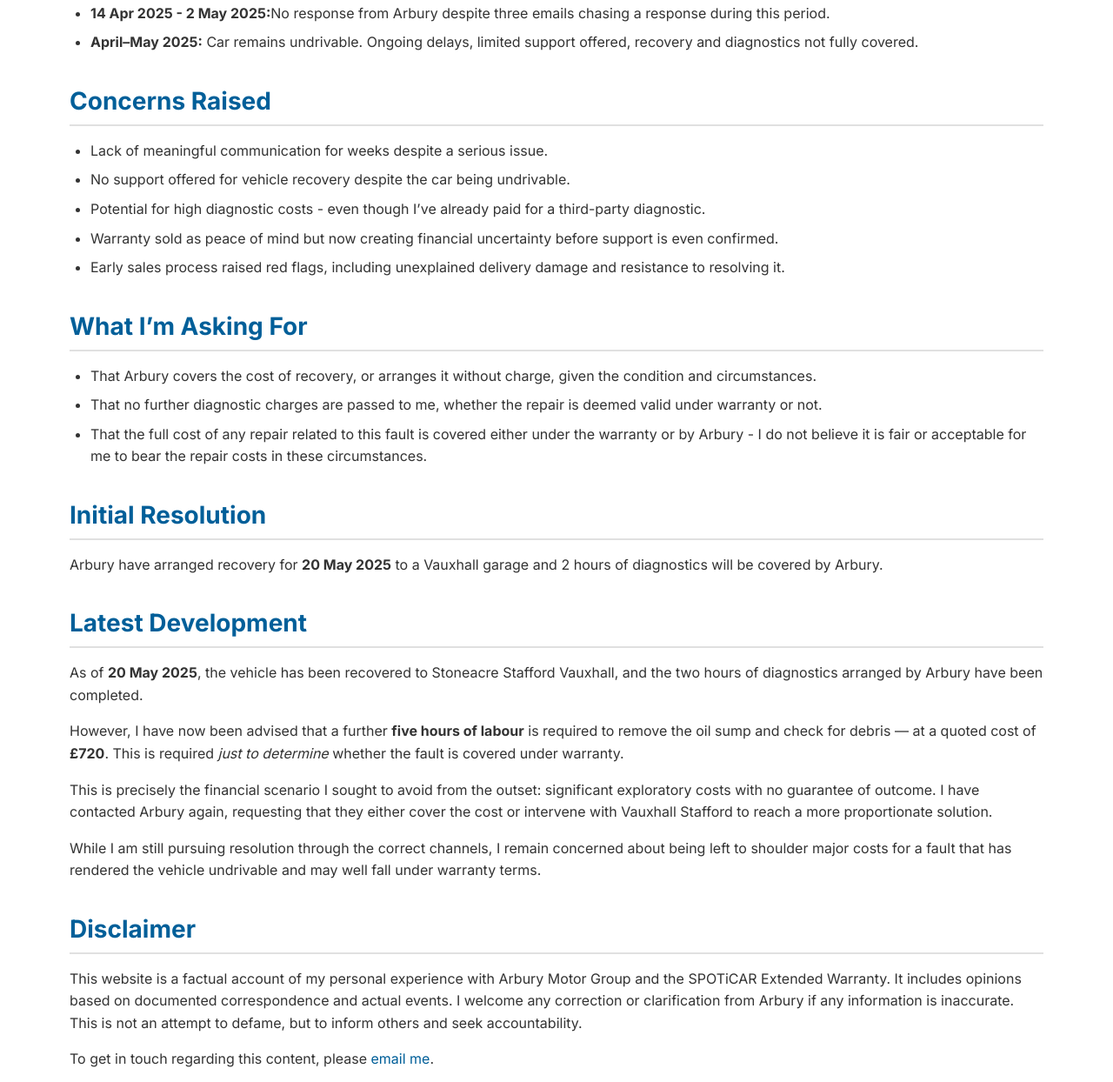
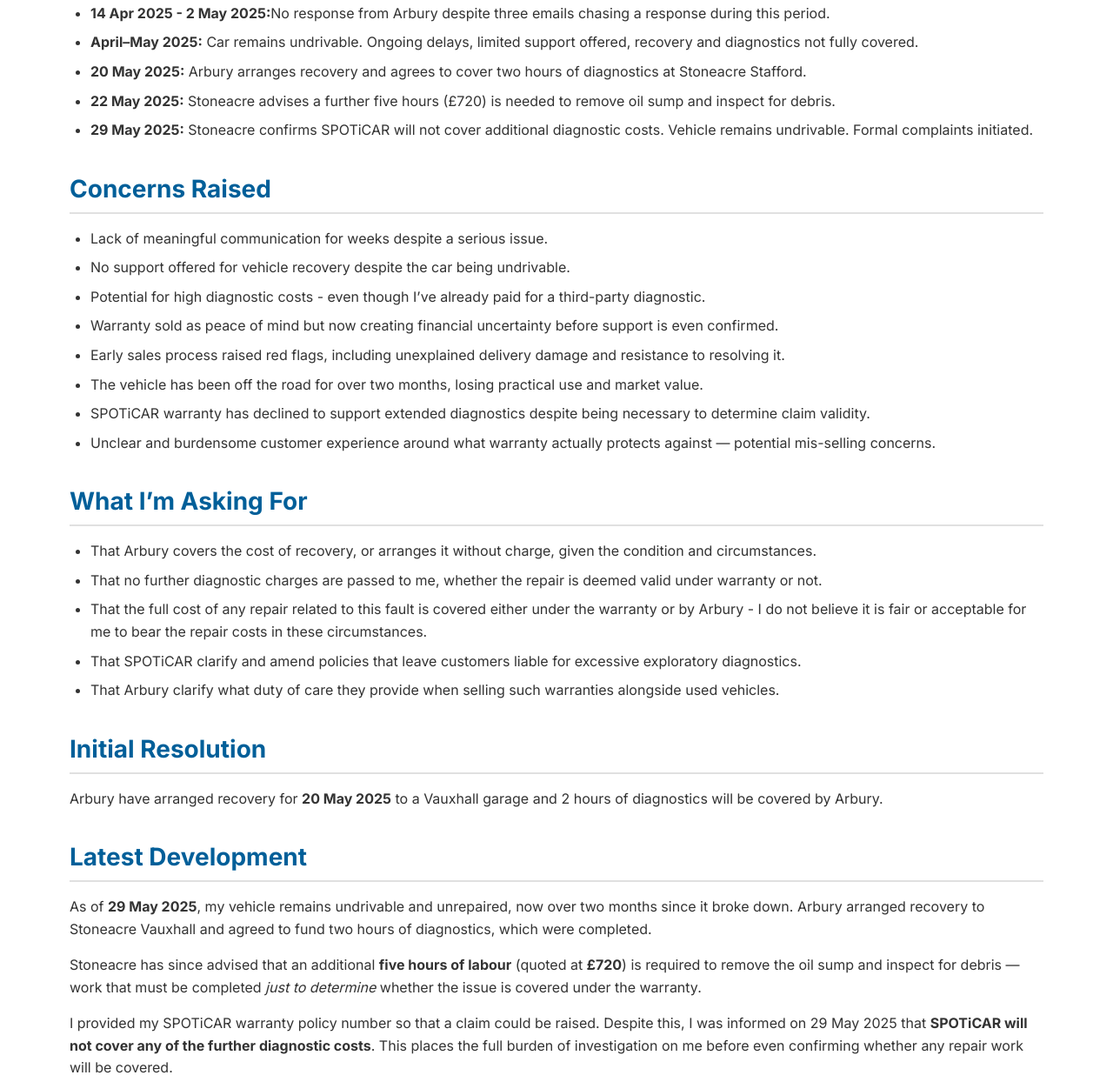
Before and after one commit to harry-higgins-2614/my-arbury-experience, a plain HTML site: page index.html in a window 1280 px wide. Shown: the part 1253-2497 px from the top of the page at 87% size. Drawn offline with Linux system fonts and the light colour scheme.

Commit message:
Update index.html

```diff
--- a/index.html
+++ b/index.html
@@ -222,8 +222,8 @@
       <p>In February 2024, I purchased a used Vauxhall Zafira Tourer from Arbury Motor Group in Walsall. Alongside the vehicle, I was sold an extended warranty (SPOTiCAR Extended Warranty), which was presented as offering peace of mind for unexpected major repair costs.</p>
       <p>This website documents my journey — from significant mechanical issues and poor communication to my efforts to find a fair resolution.</p>
     </section>
-    <div class="site-alert">
-  ⚠️ <strong>Latest update (20 May 2025):</strong> After two hours of diagnostics, the garage now wants a further £720 to investigate whether the fault is covered under warranty. I’ve asked Arbury to step in. <a href="#latest-update">Read more</a>.
+  <div class="site-alert">
+  ⚠️ <strong>Latest update (29 May 2025):</strong> SPOTiCAR warranty has refused to cover diagnostic costs. I’ve now escalated a formal complaint. The car remains off the road and is depreciating in value. <a href="#latest-update">Read more</a>.
 </div>
     <section id="summary">
       <h1>Summary of Issues</h1>
@@ -247,6 +247,10 @@
         <li><strong>10 Apr 2025:</strong> Contacted Arbury to initiate warranty support.</li>
         <li><strong>14 Apr 2025 - 2 May 2025:</strong>No response from Arbury despite three emails chasing a response during this period.</li>
         <li><strong>April–May 2025:</strong> Car remains undrivable. Ongoing delays, limited support offered, recovery and diagnostics not fully covered.</li>
+        <li><strong>20 May 2025:</strong> Arbury arranges recovery and agrees to cover two hours of diagnostics at Stoneacre Stafford.</li>
+        <li><strong>22 May 2025:</strong> Stoneacre advises a further five hours (£720) is needed to remove oil sump and inspect for debris.</li>
+        <li><strong>29 May 2025:</strong> Stoneacre confirms SPOTiCAR will not cover additional diagnostic costs. Vehicle remains undrivable. Formal complaints initiated.</li>
+
       </ul>
     </section>
     <section id="concerns">
@@ -257,6 +261,10 @@
         <li>Potential for high diagnostic costs - even though I&rsquo;ve already paid for a third-party diagnostic.</li>
         <li>Warranty sold as peace of mind but now creating financial uncertainty before support is even confirmed.</li>
         <li>Early sales process raised red flags, including unexplained delivery damage and resistance to resolving it.</li>
+        <li>The vehicle has been off the road for over two months, losing practical use and market value.</li>
+        <li>SPOTiCAR warranty has declined to support extended diagnostics despite being necessary to determine claim validity.</li>
+        <li>Unclear and burdensome customer experience around what warranty actually protects against — potential mis-selling concerns.</li>
+
       </ul>
     </section>
     <section id="ask">
@@ -265,19 +273,21 @@
         <li>That Arbury covers the cost of recovery, or arranges it without charge, given the condition and circumstances.</li>
         <li>That no further diagnostic charges are passed to me, whether the repair is deemed valid under warranty or not.</li>
         <li>That the full cost of any repair related to this fault is covered either under the warranty or by Arbury - I do not believe it is fair or acceptable for me to bear the repair costs in these circumstances.</li>
+        <li>That SPOTiCAR clarify and amend policies that leave customers liable for excessive exploratory diagnostics.</li>
+        <li>That Arbury clarify what duty of care they provide when selling such warranties alongside used vehicles.</li>
       </ul>
     </section>
     <section id="initial-resolution">
       <h2>Initial Resolution</h2>
       <p>Arbury have arranged recovery for <strong>20 May 2025</strong> to a Vauxhall garage and 2 hours of diagnostics will be covered by Arbury.</p>
     </section>
-    <section id="latest-update">
-      <h2>Latest Development</h2>
-      <p>As of <strong>20 May 2025</strong>, the vehicle has been recovered to Stoneacre Stafford Vauxhall, and the two hours of diagnostics arranged by Arbury have been completed.</p>
-      <p>However, I have now been advised that a further <strong>five hours of labour</strong> is required to remove the oil sump and check for debris — at a quoted cost of <strong>£720</strong>. This is required <em>just to determine</em> whether the fault is covered under warranty.</p>
-      <p>This is precisely the financial scenario I sought to avoid from the outset: significant exploratory costs with no guarantee of outcome. I have contacted Arbury again, requesting that they either cover the cost or intervene with Vauxhall Stafford to reach a more proportionate solution.</p>
-      <p>While I am still pursuing resolution through the correct channels, I remain concerned about being left to shoulder major costs for a fault that has rendered the vehicle undrivable and may well fall under warranty terms.</p>
-    </section>
+      <section id="latest-update">
+        <h2>Latest Development</h2>
+        <p>As of <strong>29 May 2025</strong>, my vehicle remains undrivable and unrepaired, now over two months since it broke down. Arbury arranged recovery to Stoneacre Vauxhall and agreed to fund two hours of diagnostics, which were completed.</p>
+        <p>Stoneacre has since advised that an additional <strong>five hours of labour</strong> (quoted at <strong>£720</strong>) is required to remove the oil sump and inspect for debris — work that must be completed <em>just to determine</em> whether the issue is covered under the warranty.</p>
+        <p>I provided my SPOTiCAR warranty policy number so that a claim could be raised. Despite this, I was informed on 29 May 2025 that <strong>SPOTiCAR will not cover any of the further diagnostic costs</strong>. This places the full burden of investigation on me before even confirming whether any repair work will be covered.</p>
+        <p>I have now raised a formal complaint with both Arbury and SPOTiCAR. I believe this approach undermines the entire premise of a "peace of mind" warranty, and may constitute mis-selling. The car continues to sit idle and is depreciating in value daily while this dispute remains unresolved.</p>
+      </section>
     <section id="disclaimer">
       <h2>Disclaimer</h2>
       <p>This website is a factual account of my personal experience with Arbury Motor Group and the SPOTiCAR Extended Warranty. It includes opinions based on documented correspondence and actual events. I welcome any correction or clarification from Arbury if any information is inaccurate. This is not an attempt to defame, but to inform others and seek accountability.</p>
```
